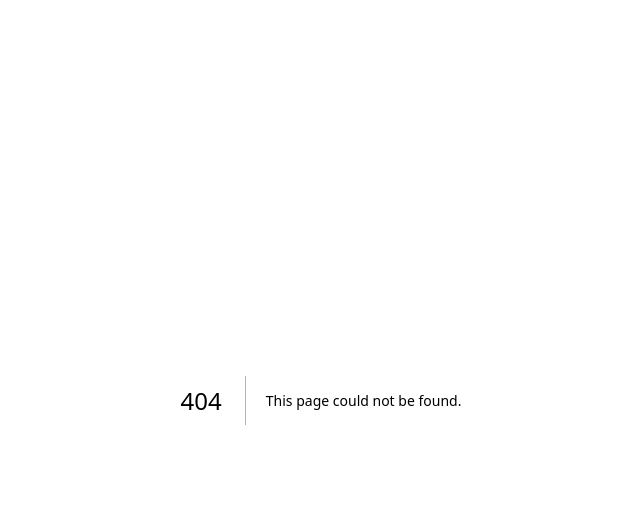
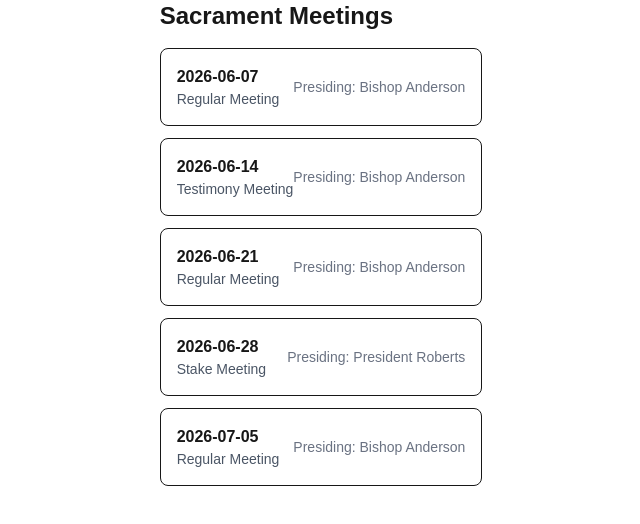
Before and after one commit to Sebasosax/sacrament-meetings, a Next.js app: page /meetings in a window 1280 px wide. Before the commit this address had no page. Shown: the top 524 px of the page, without its empty margins (319-959 px from the left). Built offline with nearby package versions, Linux system fonts and the light colour scheme.

Commit message:
Add meetings list page

```diff
--- /dev/null
+++ b/app/meetings/page.tsx
@@ -0,0 +1,24 @@
+import MeetingCard from '@/components/MeetingCard';
+import { SacramentMeeting } from '@/lib/types';
+
+async function getMeetings(): Promise<SacramentMeeting[]> {
+  const res = await fetch('http://localhost:3000/api/meetings', {
+    cache: 'no-store',
+  });
+  return res.json();
+}
+
+export default async function MeetingsPage() {
+  const meetings = await getMeetings();
+
+  return (
+    <div className="max-w-2xl mx-auto space-y-4">
+      <h1 className="text-2xl font-bold">Sacrament Meetings</h1>
+      <div className="space-y-3">
+        {meetings.map((meeting) => (
+          <MeetingCard key={meeting.id} meeting={meeting} />
+        ))}
+      </div>
+    </div>
+  );
+}
```
